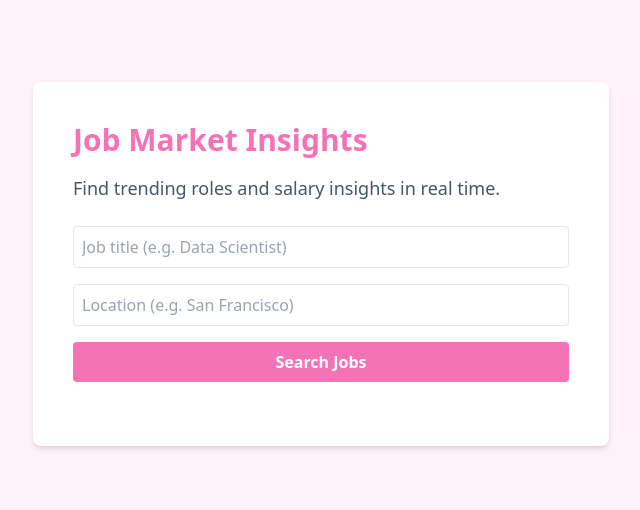
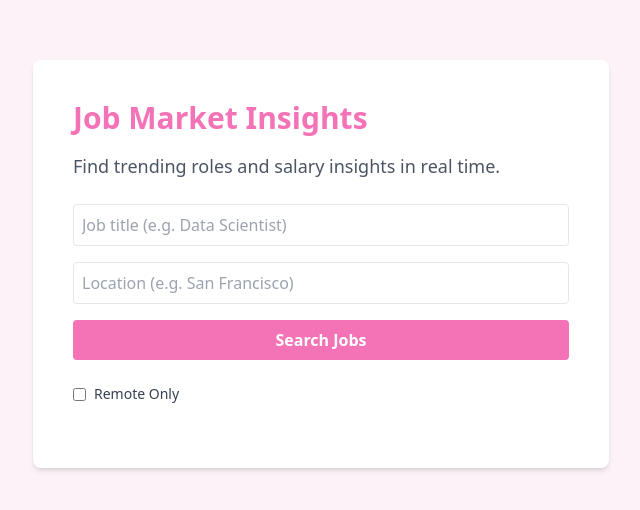
Before and after one commit to kamillamamatova/job-market-insights, a React (Create React App) app: page / in a window 1280 px wide. Shown: the part 136-646 px from the top of the page, without its empty margins (319-959 px from the left). Built offline with nearby package versions, Linux system fonts and the light colour scheme.

Commit message:
Add the RemoteOnly filter to App.js

```diff
--- a/src/App.js
+++ b/src/App.js
@@ -3,10 +3,13 @@ import "./index.css";
 import SearchForm from "./components/SearchForm";
 import fetchJobs from "./api/fetchJobs";
 import JobList from "./components/JobList";
+import Filters from "./components/Filters";
 
 function App(){
   // Tracks the job results that are fetched from the API
   const [jobs, setJobs] = useState([]);
+  // Tracks the filter state for remote jobs
+  const [remoteOnly, setRemoteOnly] = useState(false);
 
   // This function will be triggered when the SearchForm is submitted
   const handleSearch = async ({ role, location}) => {
@@ -17,6 +20,16 @@ function App(){
     console.log("Fetched jobs:", jobs);
     setJobs(fetchedJobs);
   };
+
+  // Toggles the remoteOnly filter
+  const handleToggleRemote = () => setRemoteOnly(!remoteOnly);
+
+  // Filters jobs if "Remote Only" is checked
+  const filteredJobs = remoteOnly
+    ? jobs.filter((job) =>
+        job.location.toLowerCase().includes("remote")
+      )
+    : jobs;
 
   return(
     // Outer wrapper: full height screen, pink background, centered
@@ -36,6 +49,13 @@ function App(){
 
         {/* Renders the SearchForm component and pass the handleSearch function as a prop */}
         <SearchForm onSearch = {handleSearch} />
+
+        {/* Filters section */}
+        <Filters
+          remoteOnly = {remoteOnly}
+          onToggleRemote = {handleToggleRemote}
+        />
+
         {/* Renders the JobList component and passes the fetched jobs as a prop */}
         <JobList job = {jobs} />
 
```
